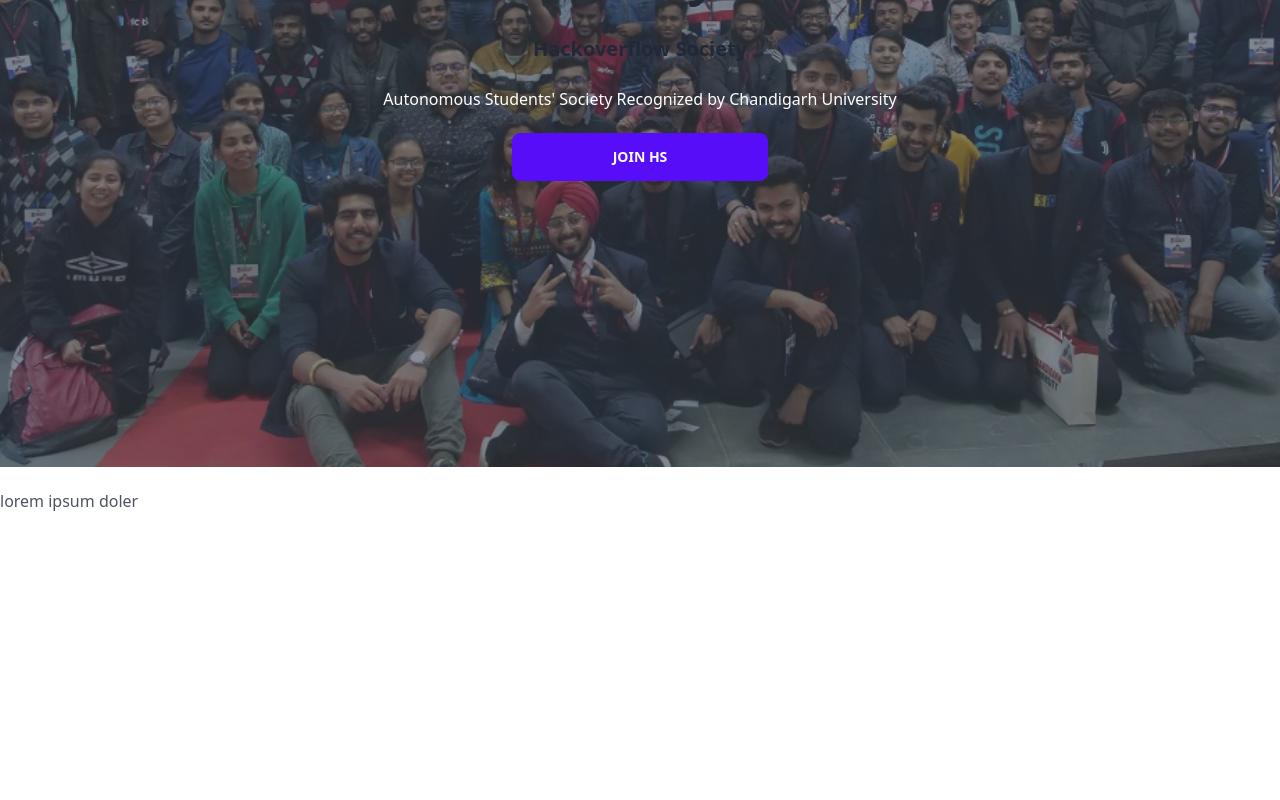
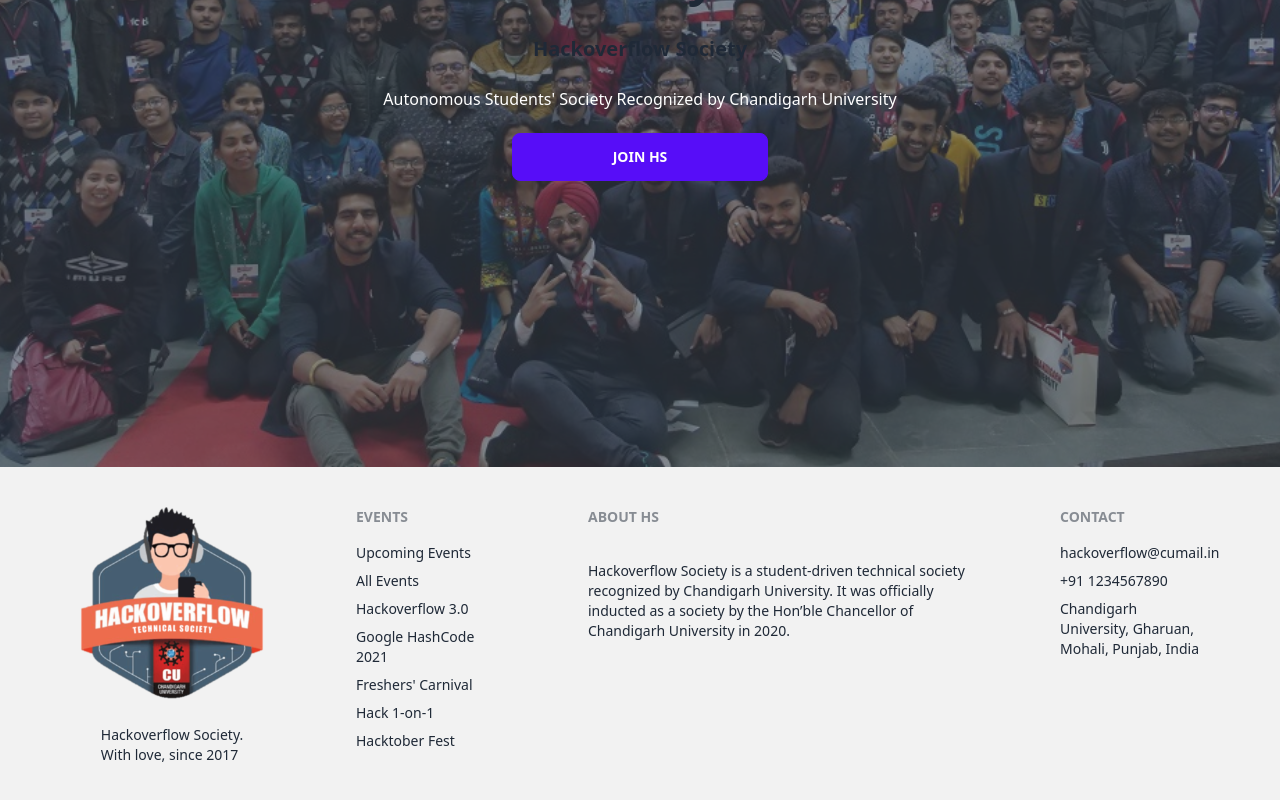
Before and after one commit to laughingclouds/hswebsite-prototype, a Next.js app: page / in a window 1280 px wide. Shown: the part 457-1257 px from the top of the page. Before the commit the page ends 992 px from the top, so only its background shows below. Built offline with nearby package versions, Linux system fonts and the light colour scheme.

Commit message:
Work on footer

```diff
--- a/components/Footer.js
+++ b/components/Footer.js
@@ -1,9 +1,62 @@
+import Image from 'next/image';
+import footerLogo from '../public/htslogo-192x192.png';
+import Anchor from './Anchor';
+
+const FOOTER_LINKS = [
+  ["Events", {
+    "Upcoming Events": "/events/upcoming-events",
+    "All Events": "/events/all-events",
+    "Hackoverflow 3.0": "/hacoverflow-2020",
+    "Google HashCode 2021": "/google-hashcode-2021",
+    "Freshers' Carnival": "/freshers-carnival",
+    "Hack 1-on-1": "/hack-1-on-1",
+    "Hacktober Fest": "/hacktober-fest"
+  }
+  ],
+  ["About HS", {
+      "Hackoverflow Society is a student-driven technical society recognized by Chandigarh University. It was officially inducted as a society by the Hon’ble Chancellor of Chandigarh University in 2020.": ""
+    }
+  ],
+  ["Contact", {
+    "hackoverflow@cumail.in": "mailto:hackoverflow@cumail.in",
+    "+91 1234567890": "tel:+91 1234567890",
+    "Chandigarh University, Gharuan, Mohali, Punjab, India": "https://cuchd.in"
+  }]
+];
+
+function Column({ title = "", children, rows }) {
+  const rowNames = Object.keys(rows);
+  return (
+    <div>
+      <span className='footer-title'>{title}</span>
+      {rowNames.map((rowName, i) => {
+        if (rows[rowName] !== "") {
+          return (
+            <Anchor href={rows[rowName]} key={i} className="w-36 link-hover" override>
+              {rowName}
+            </Anchor>
+          );
+        }
+        return <p className='w-96'>{rowName}</p>
+      })}
+      {children}
+    </div>
+  );
+}
 export default function Footer({ className = "" }) {
-  const classes = "" + className;
+  const classes = "footer p-10 bg-base-200 text-base-content justify-items-center " + className;
 
   return (
     <footer className={classes}>
-      <p>lorem ipsum doler</p>
+      <div className='justify-items-center'>
+        <Image src={footerLogo} />
+        <p>Hackoverflow Society.<br />With love, since 2017</p>
+      </div>
+
+      {FOOTER_LINKS.map((column, i) => {
+        return <Column title={column[0]} rows={column[1]} />;
+      })}
+
     </footer>
   );
 }
```
